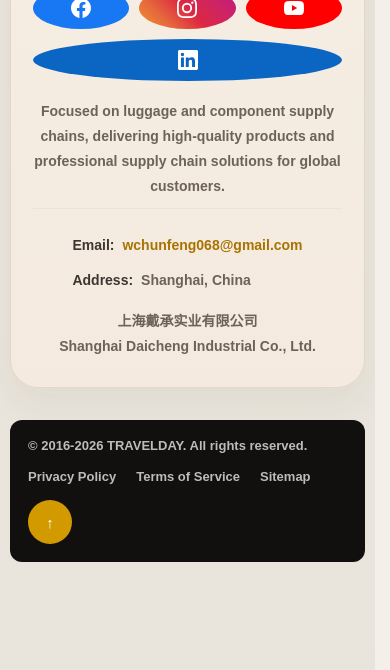
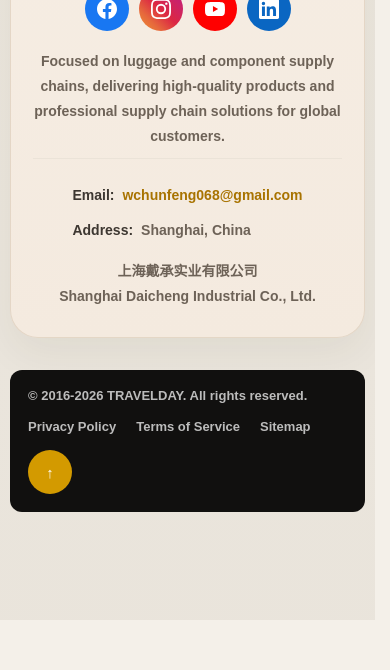
Before and after one commit to wchunfeng068-cpu/New-project, a plain HTML site: page index.html in a window 390 px wide. Shown: the part 9202-9872 px from the top of the page. After the commit the page ends 9822 px from the top, so only its background shows below. Drawn offline with Linux system fonts and the light colour scheme.

Commit message:
fix(responsive): social icons 44px circles+brand colors at all sizes, centered row <=980, remove mobile stretch

```diff
--- a/styles.css
+++ b/styles.css
@@ -1621,11 +1621,13 @@ h2 {
 }
 
 .social-links a {
+  flex: 0 0 auto;
+  flex-shrink: 0;
   display: inline-flex;
   align-items: center;
   justify-content: center;
-  width: 42px;
-  height: 42px;
+  width: 44px;
+  height: 44px;
   border: 0;
   border-radius: 50%;
   padding: 0;
@@ -1655,6 +1657,13 @@ h2 {
 .social-links .social-youtube { background: #FF0000; }
 
 .social-links .social-linkedin { background: #0A66C2; }
+
+@media (min-width: 981px) {
+  .social-links a {
+    width: 42px;
+    height: 42px;
+  }
+}
 
 .contact-info {
   display: flex;
@@ -2056,6 +2065,13 @@ h2 {
 }
 
 @media (max-width: 980px) {
+  .social-links {
+    flex-wrap: wrap;
+    gap: 10px;
+    justify-content: center;
+    align-self: center;
+  }
+
   .site-header {
     grid-template-columns: 1fr auto;
     min-height: auto;
@@ -2531,12 +2547,6 @@ h2 {
     width: 100%;
   }
 
-  .social-links a {
-    flex: 1 1 calc(33.333% - 8px);
-    min-width: 0;
-    justify-content: center;
-  }
-
   .site-footer {
     grid-template-columns: 1fr;
     justify-items: start;
```
